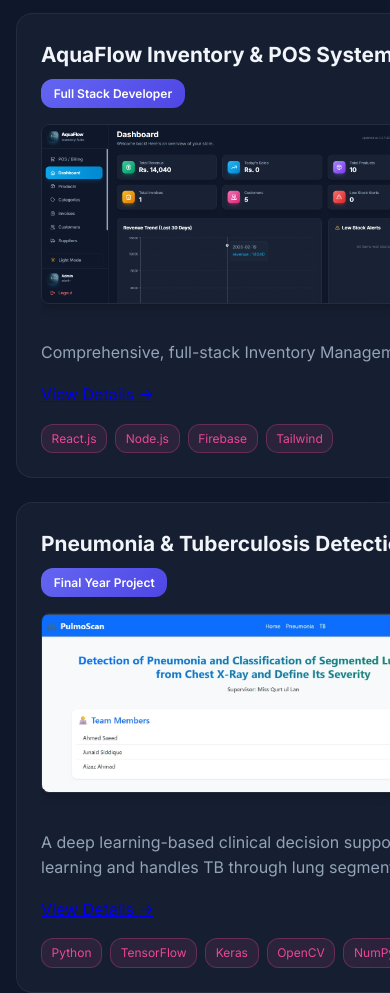
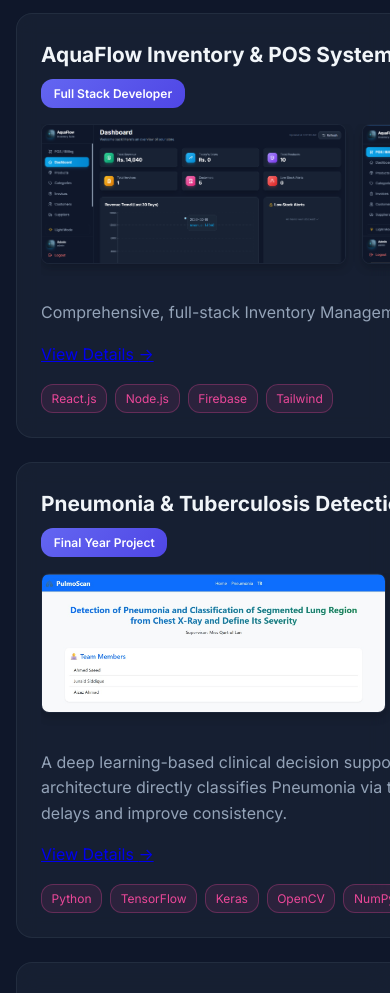
Before and after one commit to aizazahmadbuttah/portfolio, a React (Vite) app: page /#/ in a window 390 px wide. Shown: the part 2720-3713 px from the top of the page. Built offline with nearby package versions, Linux system fonts and the light colour scheme.

Commit message:
style: Prevent project gallery images from compressing and cutting off on mobile

```diff
--- a/src/App.css
+++ b/src/App.css
@@ -489,9 +489,13 @@ main {
 .project-gallery img {
     height: 180px;
     width: auto;
+    max-width: none;
+    /* crucial for horizontal overflow without compression */
     border-radius: 8px;
     border: 1px solid var(--border-color);
-    object-fit: cover;
+    background: var(--bg-color);
+    object-fit: contain;
+    /* show whole image without cropping */
     flex-shrink: 0;
     transition: transform 0.3s ease, border-color 0.3s ease;
     box-shadow: 0 4px 10px rgba(0, 0, 0, 0.2);
@@ -985,6 +989,10 @@ main {
         font-size: 1.3rem;
     }
 
+    .project-gallery img {
+        height: 140px;
+    }
+
     /* Contact */
     .contact-wrapper {
         grid-template-columns: 1fr;
```
